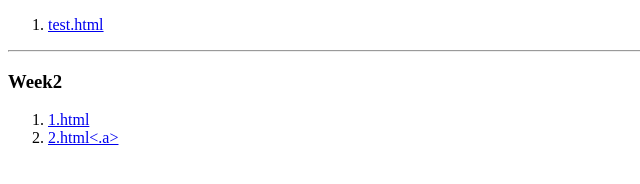
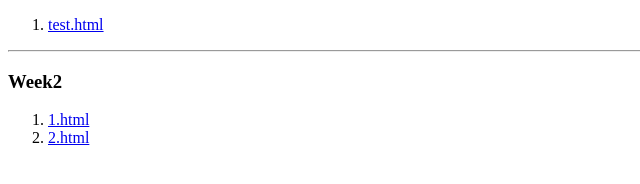
Before and after one commit to kuk941025/kuk941025.github.io, a plain HTML site: page index.html in a window 1280 px wide. Shown: the full height of the page, 0-640 px from the left. Drawn offline with Linux system fonts and the light colour scheme.

Commit message:
Update index.html

```diff
--- a/index.html
+++ b/index.html
@@ -9,7 +9,7 @@
     <h3>Week2</h3>
     <ol>
         <li><a href="\week2\1.html">1.html</a></li>
-        <li><a href="\week2\2.html">2.html<.a></li>
+        <li><a href="\week2\2.html">2.html</a></li>
     </ol>
 </body>
 
```
